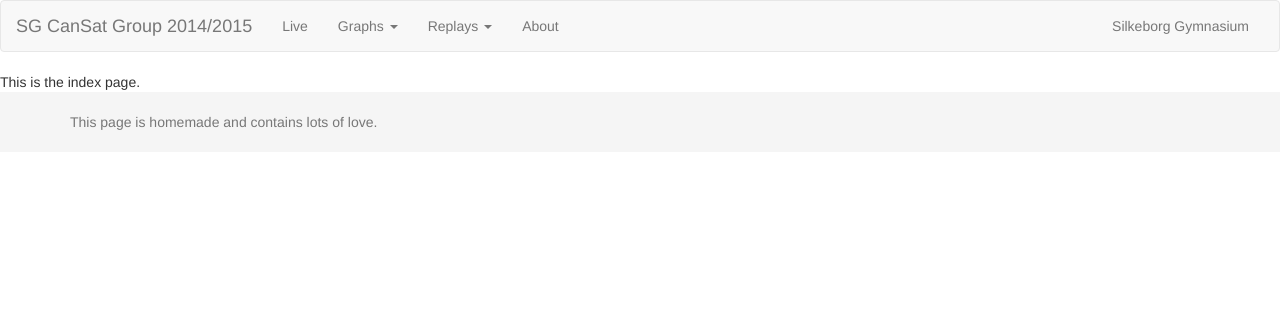
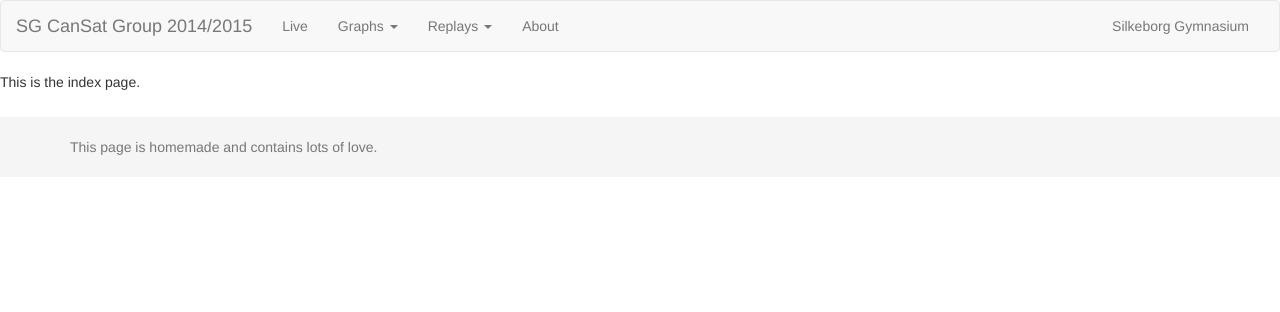
Before and after one commit to JeppeKlitgaard/CanSat14-15, a Flask app: page / in a window 1280 px wide. Shown: the top 312 px of the page. Run offline with Flask 2, Linux system fonts and the light colour scheme; some libraries are stand-ins or nearby versions.

Commit message:
Added spacer

```diff
--- a/groundstation/presenter/static/css/layout.css
+++ b/groundstation/presenter/static/css/layout.css
@@ -7,3 +7,15 @@
 .container .text-muted {
     margin: 20px 0;
 }
+
+.spacer-10 {
+    margin-top: 10px;
+}
+
+.spacer-25 {
+    margin-top: 25px;
+}
+
+.spacer-50 {
+    margin-top: 50px;
+}
--- a/groundstation/presenter/templates/layout.html
+++ b/groundstation/presenter/templates/layout.html
@@ -75,6 +75,8 @@
 {% block body %}
 {{super()}}
 
+<div class="spacer-25"></div>
+
 <footer class="footer">
     <div class="container">
         <p class="text-muted">This page is homemade and contains lots of love.</p>
```
